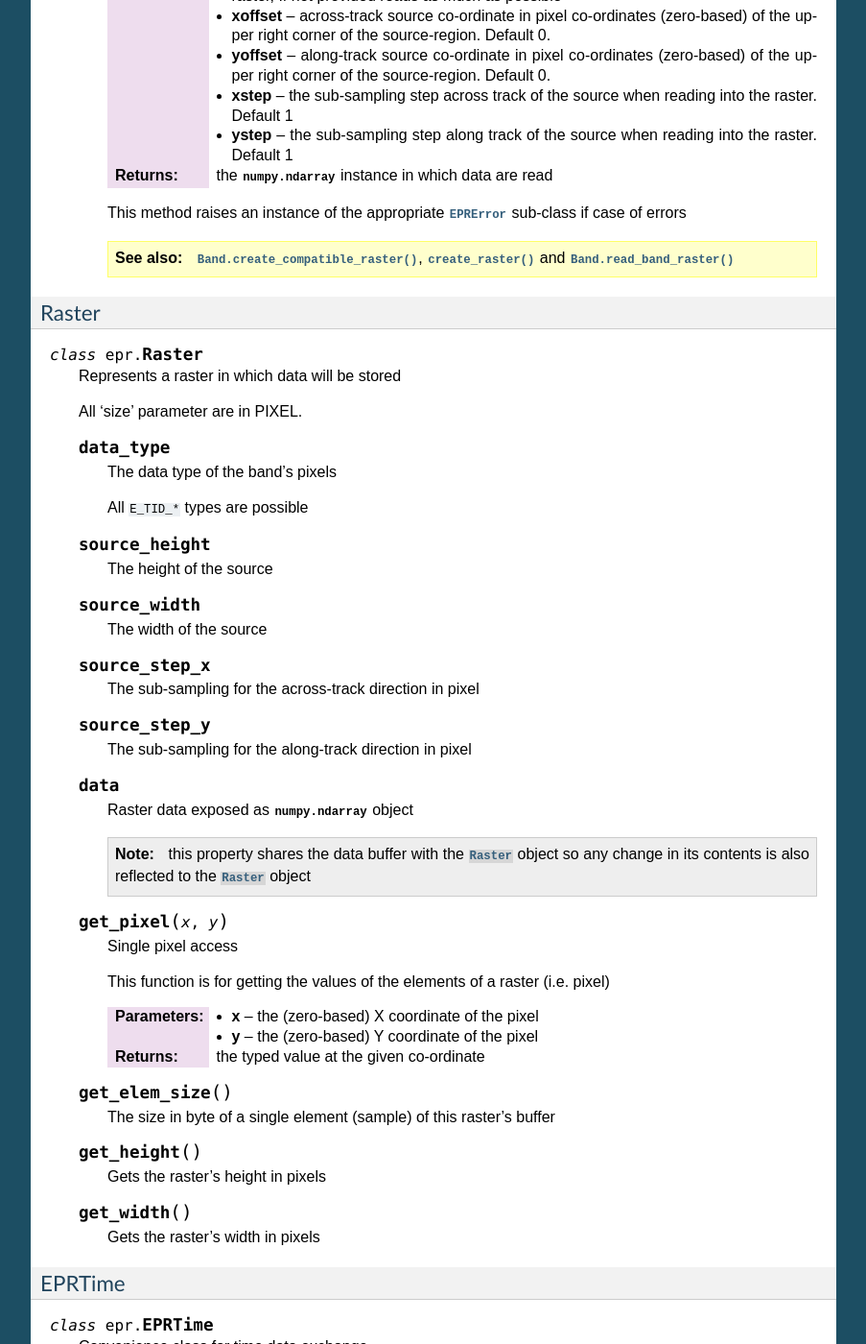
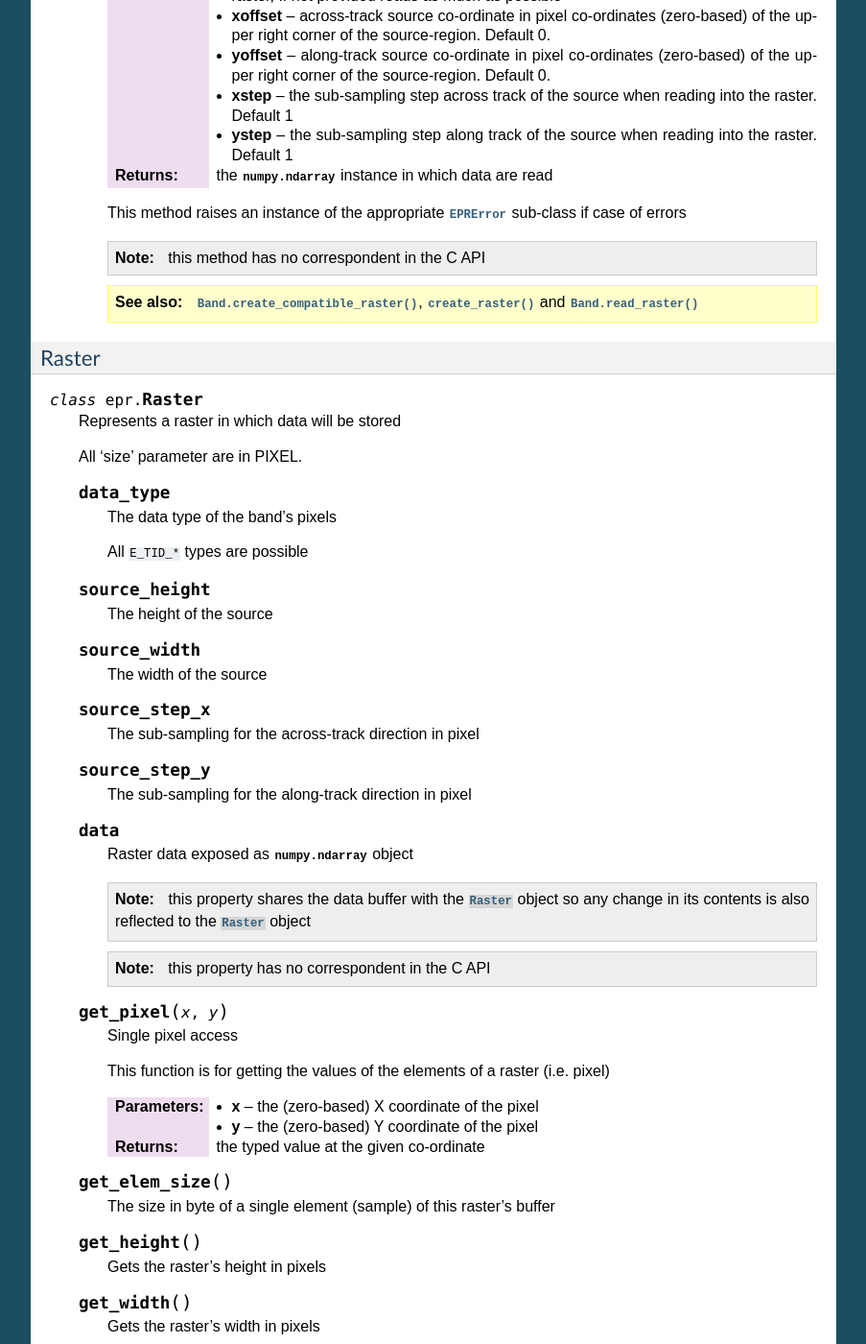
Before and after one commit to avalentino/pyepr, a Sphinx documentation site: the page built from doc/reference.txt, in a window 1280 px wide and 1400 px high, scrolled down 9537 px. Shown: the whole window at 96% size, without its empty margins (198-1101 px from the left). Built offline with Sphinx 7.4.7, drawn with Linux system fonts in a browser that asks for light colours; formulas are drawn with MathJax 3; some of the changed text lies outside the part shown.

Commit message:
Fixed some typo

```diff
--- a/doc/reference.txt
+++ b/doc/reference.txt
@@ -600,7 +600,7 @@
       Creates a raster which is compatible with the data type of the band
 
       The created raster is used to read the data in it (see
-      :meth:`Band.read_band_raster`).
+      :meth:`Band.read_raster`).
 
       The raster is defined on the grid of the product, from which the
       data are read. Spatial subsets and under-sampling are possible)
@@ -646,7 +646,7 @@
             (:class:`EPRValueError`) if an error occurred
 
 
-   .. method:: read_band_raster([xoffset, yoffset, raster])
+   .. method:: read_raster([xoffset, yoffset, raster])
 
       Reads (geo-)physical values of the band of the specified
       source-region
@@ -716,8 +716,9 @@
       This method raises an instance of the appropriate :class:`EPRError`
       sub-class if case of errors
 
+      .. note:: this method has no correspondent in the C API
       .. seealso:: :meth:`Band.create_compatible_raster`,
-                   :func:`create_raster` and :meth:`Band.read_band_raster`
+                   :func:`create_raster` and :meth:`Band.read_raster`
 
 
 Raster
@@ -764,6 +765,8 @@
       .. note:: this property shares the data buffer with the
                 :class:`Raster` object so any change in its contents
                 is also reflected to the :class:`Raster` object
+
+      .. note:: this property has no correspondent in the C API
 
 
    .. method:: get_pixel(x, y)
```
Also changed, not shown: 1 other file.
